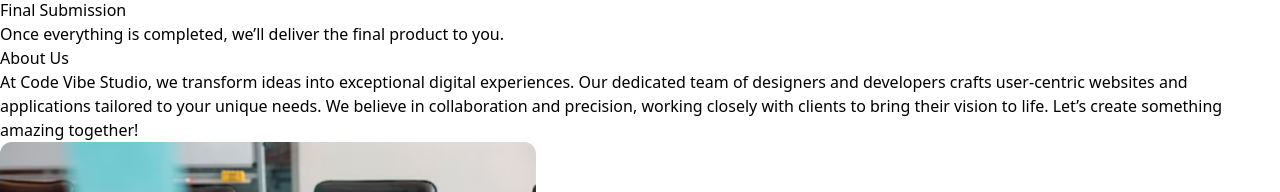
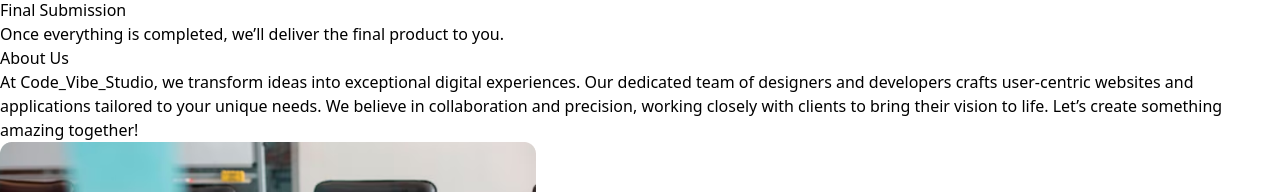
Before and after one commit to PAVANbingi/cvs, a React (Vite) app: page / in a window 1280 px wide. Shown: the part 3156-3348 px from the top of the page. Built offline with nearby package versions, Linux system fonts and the light colour scheme.

Commit message:
Update AboutUs.jsx

```diff
--- a/src/components/AboutUs.jsx
+++ b/src/components/AboutUs.jsx
@@ -10,7 +10,7 @@ const Navbar = () => {
           {/* Text */}
           <div className="flex items-center md:w-3/5">
             <p className="mt-2 text-white">
-              At Code Vibe Studio, we transform ideas into exceptional digital experiences. Our dedicated team of designers and developers crafts user-centric websites and applications tailored to your unique needs. We believe in collaboration and precision, working closely with clients to bring their vision to life. Let’s create something amazing together!
+              At Code_Vibe_Studio, we transform ideas into exceptional digital experiences. Our dedicated team of designers and developers crafts user-centric websites and applications tailored to your unique needs. We believe in collaboration and precision, working closely with clients to bring their vision to life. Let’s create something amazing together!
             </p>
           </div>
 
```
